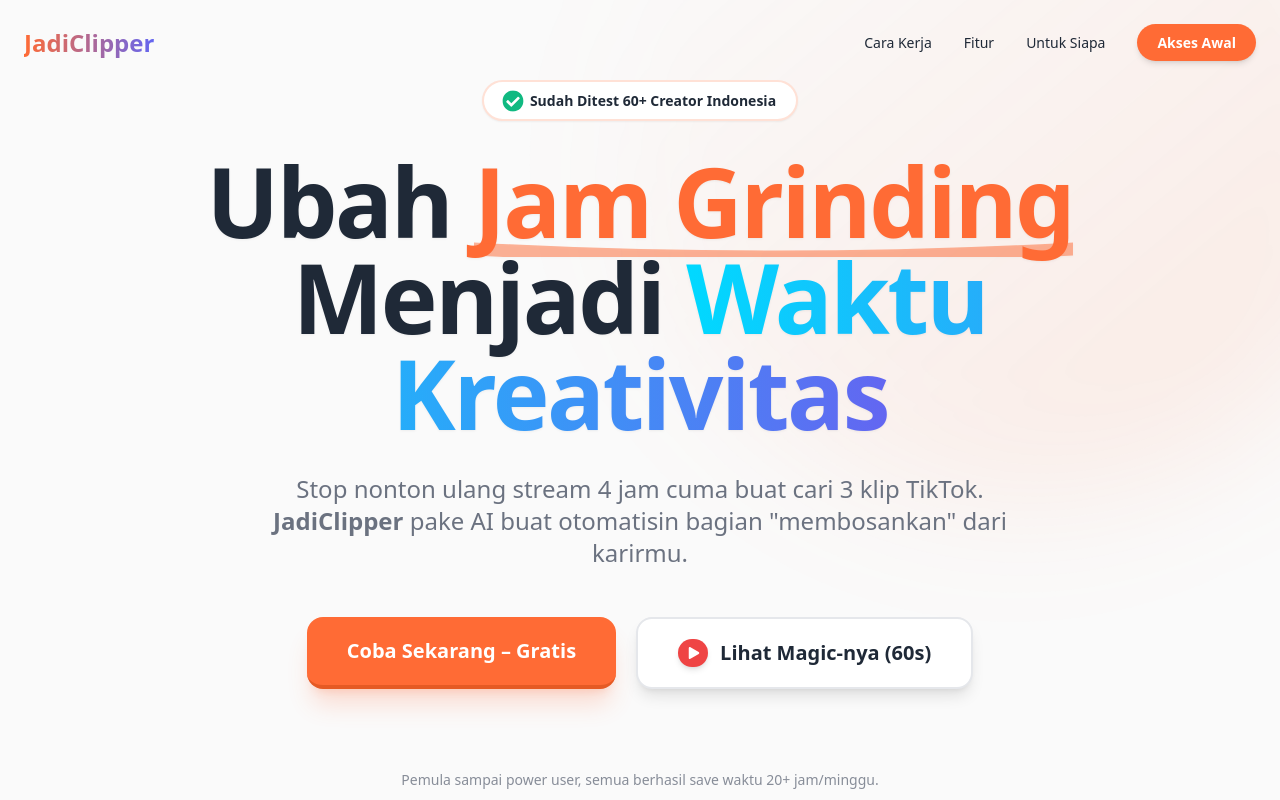
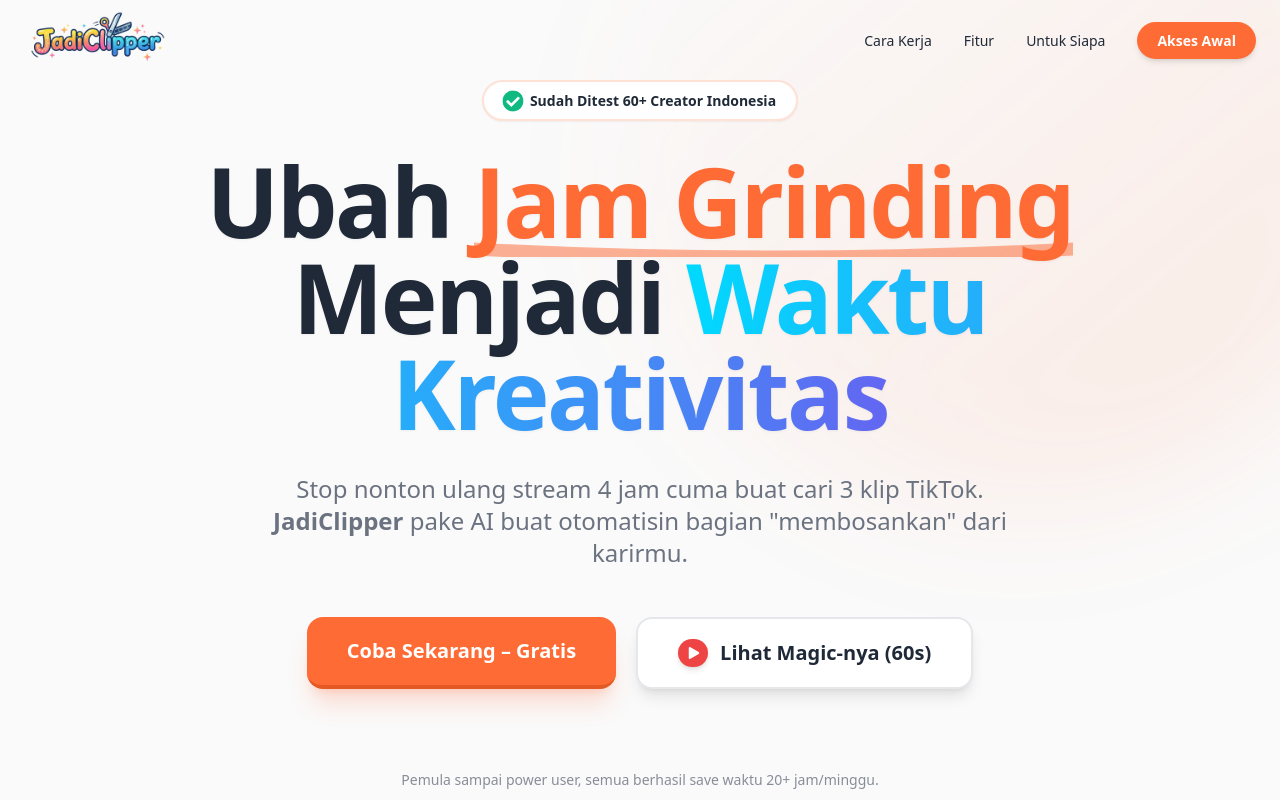
Before and after one commit to davismaulana/JadiClipper, a React (Vite) app: page / in a window 1280 px wide. Shown: the top 800 px of the page. Built offline with nearby package versions, Linux system fonts and the light colour scheme.

Commit message:
feat: Add initial landing page components including header, features, how-it-works, pain points, and target audience sections.

```diff
--- a/src/components/FeaturesSection.tsx
+++ b/src/components/FeaturesSection.tsx
@@ -50,7 +50,7 @@
 
 const FeaturesSection: React.FC = () => {
   return (
-    <section id="features" className="min-h-screen py-16 md:py-24 bg-surface flex flex-col justify-center">
+    <section id="fitur" className="min-h-screen py-16 md:py-24 bg-surface flex flex-col justify-center">
       <div className="container mx-auto px-4 md:px-6">
         <div className="text-center mb-12 md:mb-16 max-w-3xl mx-auto">
           <motion.div
--- a/src/components/Header.tsx
+++ b/src/components/Header.tsx
@@ -3,6 +3,8 @@
 import { useScrollTo } from '../hooks/useScrollTo';
 import { cn } from '../lib/utils';
 import { motion, AnimatePresence } from 'framer-motion';
+
+import logo from '../assets/main-logo.png';
 
 interface HeaderProps {
   onNavigate?: (sectionId: string) => void; // Optional override
@@ -31,16 +33,16 @@
   };
 
   const navLinks = [
-    { name: 'Cara Kerja', id: 'how-it-works' },
-    { name: 'Fitur', id: 'features' },
-    { name: 'Untuk Siapa', id: 'target-audience' },
+    { name: 'Cara Kerja', id: 'cara-kerja' },
+    { name: 'Fitur', id: 'fitur' },
+    { name: 'Untuk Siapa', id: 'untuk-siapa' },
   ];
 
   return (
     <header
       className={cn(
         "fixed top-0 left-0 right-0 z-50 transition-all duration-300",
-        isScrolled ? "bg-white/80 backdrop-blur-md shadow-sm py-4" : "bg-transparent py-6"
+        isScrolled ? "bg-white/80 backdrop-blur-md shadow-sm py-0" : "bg-transparent py-0"
       )}
     >
       <div className="container mx-auto px-4 md:px-6 flex items-center justify-between">
@@ -49,9 +51,7 @@
           className="text-2xl font-bold cursor-pointer"
           onClick={() => handleNavClick('hero')}
         >
-          <span className="bg-gradient-to-r from-primary to-accent bg-clip-text text-transparent">
-            JadiClipper
-          </span>
+          <img src={logo} alt="JadiClipper Logo" className="h-20 w-auto" />
         </div>
 
         {/* Desktop Nav */}
--- a/src/components/HowItWorksSection.tsx
+++ b/src/components/HowItWorksSection.tsx
@@ -27,7 +27,7 @@
 
 const HowItWorksSection: React.FC = () => {
   return (
-    <section id="how-it-works" className="min-h-screen py-16 md:py-24 bg-gray-900 text-white flex flex-col justify-center relative overflow-hidden">
+    <section id="cara-kerja" className="min-h-screen py-16 md:py-24 bg-gray-900 text-white flex flex-col justify-center relative overflow-hidden">
         {/* Background Gradients */}
         <div className="absolute top-0 right-0 w-[500px] h-[500px] bg-primary/20 rounded-full blur-[120px]" />
         <div className="absolute bottom-0 left-0 w-[500px] h-[500px] bg-secondary/20 rounded-full blur-[120px]" />
--- a/src/components/PainPointTimeline.tsx
+++ b/src/components/PainPointTimeline.tsx
@@ -1,7 +1,7 @@
 import React from 'react';
 import { motion } from 'framer-motion';
 import { cn } from '../lib/utils';
-import { popUpVariants, viewportConfig } from '../lib/animations';
+import { popUpVariants, containerVariants, viewportConfig } from '../lib/animations';
 
 interface TimelineStage {
   emoji: string;
--- a/src/components/TargetAudienceSection.tsx
+++ b/src/components/TargetAudienceSection.tsx
@@ -43,7 +43,7 @@
 
 const TargetAudienceSection: React.FC = () => {
   return (
-    <section id="target-audience" className="min-h-screen py-16 md:py-24 bg-white flex flex-col justify-center">
+    <section id="untuk-siapa" className="min-h-screen py-16 md:py-24 bg-white flex flex-col justify-center">
       <div className="container mx-auto px-4 md:px-6">
         <div className="text-center mb-12 md:mb-16 max-w-3xl mx-auto">
              <motion.h2
```
Also changed, not shown: src/assets/main-logo.png (added), 1 other file (tests, documents, lock files or other folders).
